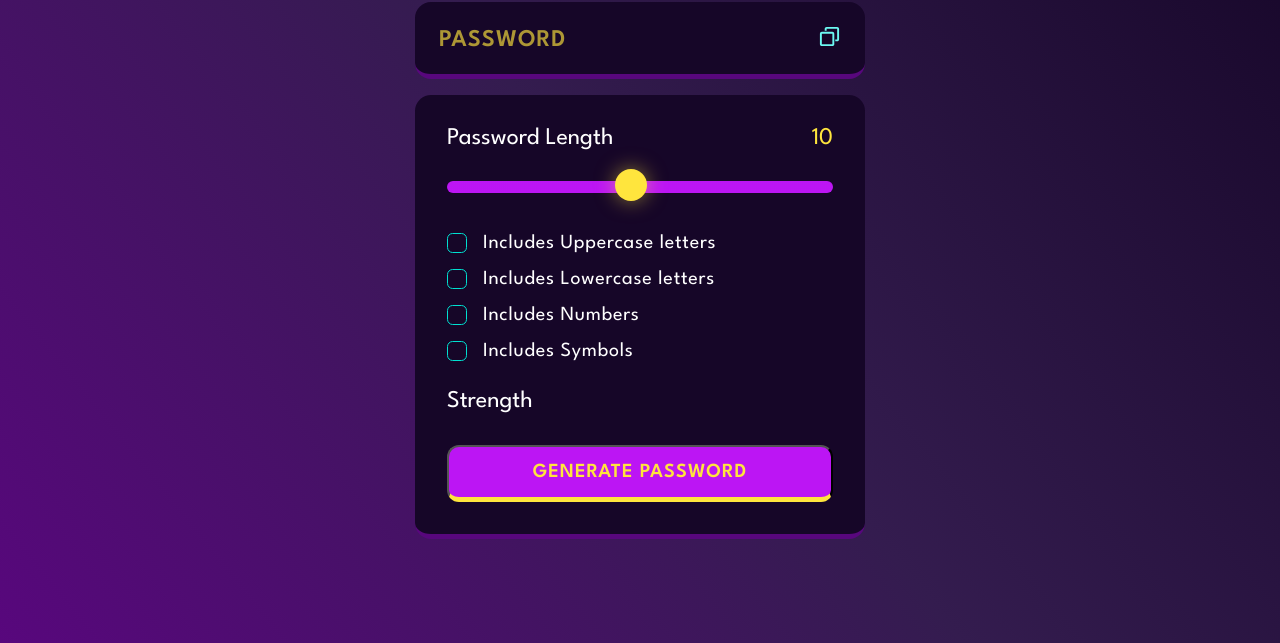
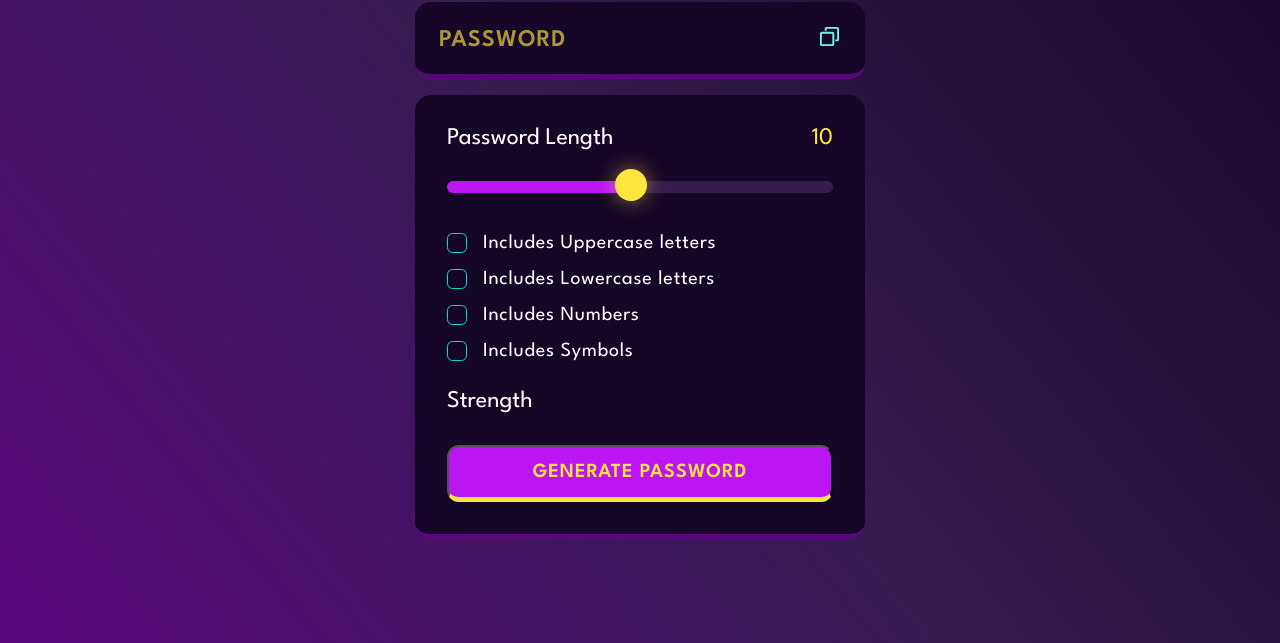
Before and after one commit to Narendra1128/Password-Generator, a plain HTML site: page index.html in a window 1280 px wide. Shown: the part 157-800 px from the top of the page. Drawn offline with Linux system fonts and the light colour scheme.

Commit message:
changed slider

```diff
--- a/main.js
+++ b/main.js
@@ -24,6 +24,9 @@ let count = 0;
 function slider(){
     inputSlider.value = passwordLength;
     lengthDisplay.innerText = passwordLength;
+    let min = inputSlider.min;
+    let max = inputSlider.max;
+    inputSlider.style.backgroundSize = (passwordLength/(max-min+1)*100)+"%";
 }
 slider();
 
--- a/style.css
+++ b/style.css
@@ -232,7 +232,6 @@ h1 {
     background-repeat: no-repeat;
     border:none;
     outline:none;
-    z-index:-1;
 }
 
 .slider::-webkit-slider-thumb {
```
